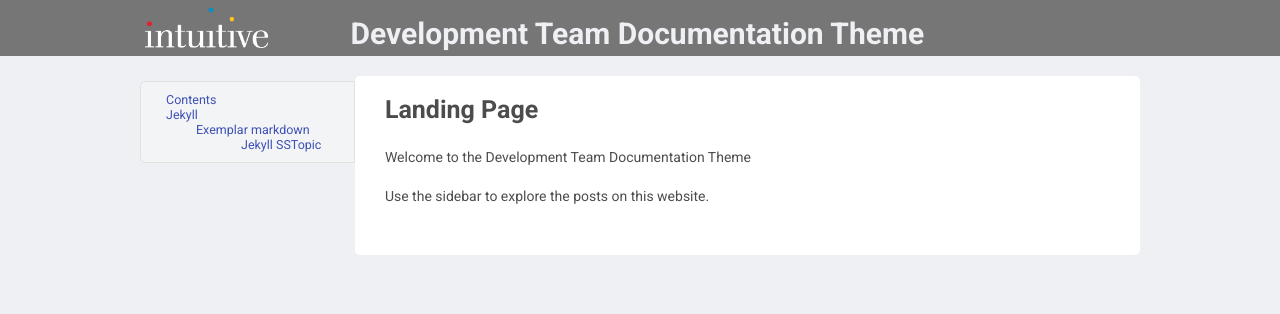
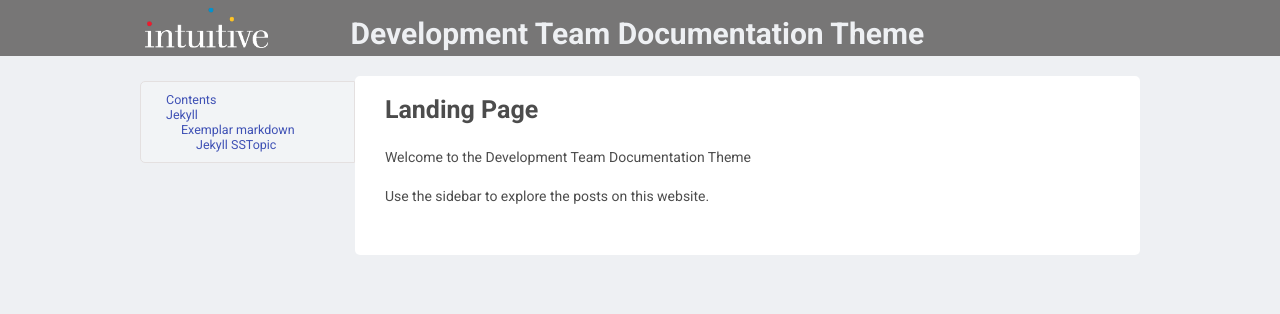
Before and after one commit to intuitivedocs/DocumentationSiteThemes, a Jekyll site: the page built from index.markdown, in a window 1280 px wide. Shown: the top 314 px of the page. Built offline with Jekyll 4.4.1, drawn with Linux system fonts in a browser that asks for light colours.

Commit message:
sidebar styling

```diff
--- a/_sass/components/_sidebar.scss
+++ b/_sass/components/_sidebar.scss
@@ -40,11 +40,11 @@
 				list-style:none;
 
 					ul {
-					margin-left:3rem;
+					margin-left:1.5rem;
 					list-style:none;
 
 						li {
-						margin-left:4.5rem;
+						margin-left:1.5rem;
 						list-style:none;
 						}
 					}
```
